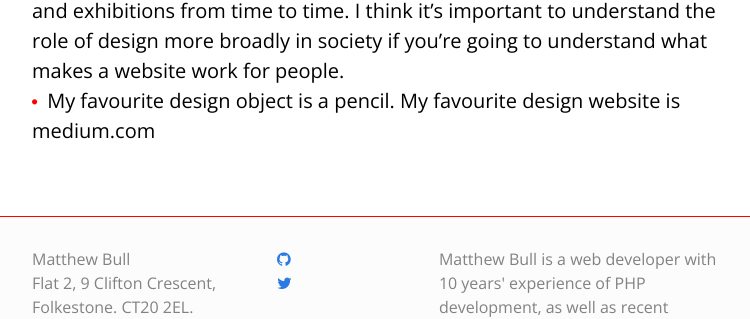
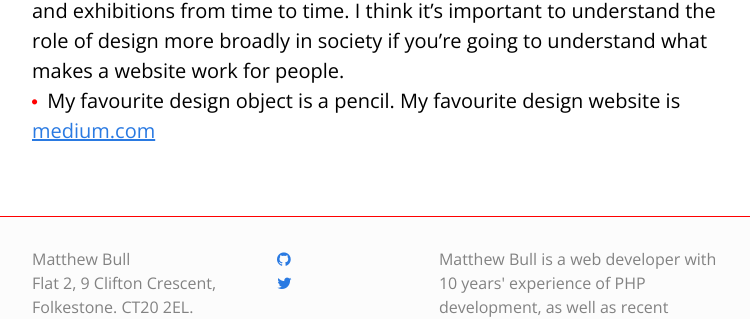
Before and after one commit to matthew-bull/matthew-bull.github.io, a Jekyll site: the page built from about.md, in a window 1280 px wide and 900 px high, scrolled down 2415 px. Shown: the part 488-807 px from the top of the window, without its empty margins (258-1008 px from the left). Built offline with Jekyll 4.4.1, drawn with Linux system fonts in a browser that asks for light colours; nearby versions of some CDN libraries; some of the changed lines change nothing that is shown.

Commit message:
text changes

```diff
--- a/about.md
+++ b/about.md
@@ -56,4 +56,4 @@ The ability to **learn from others** in the UX team is something I look forward
 - The Shape of Design. Frank Chimero. A beautiful book which looks at movement, audience, and culture in design.
 - The Language of Things. Deyan Sudjic. A look at our relationship with objects and design.
 - Going to the Design Museum ([designmuseum.org](http://designmuseum.org)) and other galleries and exhibitions from time to time. I think it's important to understand the role of design more broadly in society if you're going to understand what makes a website work for people.
-- My favourite design object is a pencil. My favourite design website is medium.com
+- My favourite design object is a pencil. My favourite design website is [medium.com](http://medium.com)
```
